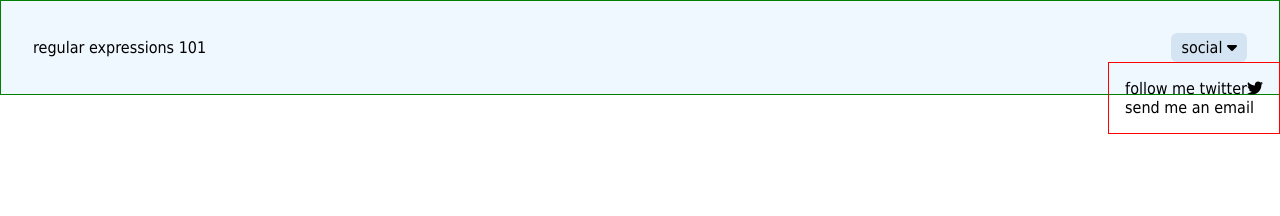
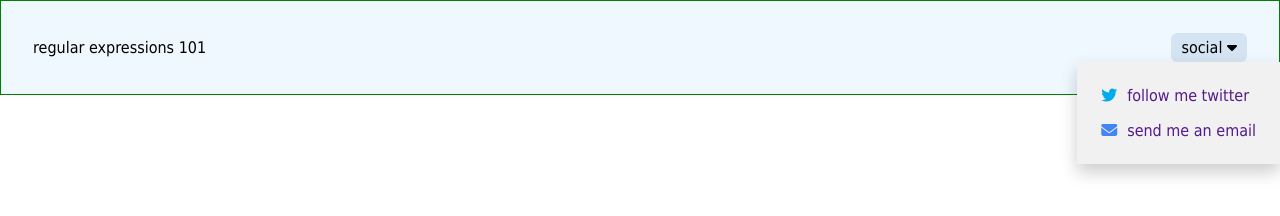
Before and after one commit to Brymmobaggins/regular-expression-helper, a plain HTML site: page index.html in a window 1280 px wide. Both pictures are taken after a click on the button "social". Drawn offline with Linux system fonts and the light colour scheme.

Commit message:
add font awesome on social button

```diff
--- a/index.html
+++ b/index.html
@@ -4,10 +4,11 @@
     <meta charset="UTF-8" />
     <meta name="viewport" content="width=device-width, initial-scale=1.0" />
     <title>Regular Expression helper</title>
-    <script
-      src="https://kit.fontawesome.com/c446e7960e.js"
-      crossorigin="anonymous"
-    ></script>
+    <link
+      rel="stylesheet"
+      href="https://cdnjs.cloudflare.com/ajax/libs/font-awesome/6.4.0/css/all.min.css"
+    />
+
     <link rel="stylesheet" href="style.css" />
   </head>
   <body>
@@ -19,8 +20,8 @@
           <i class="fa fa-caret-down"></i>
         </button>
         <div id="drop" class="dropdown-content">
-          <a href="">follow me twitter<i class="fa-brands fa-twitter"></i></a>
-          <a href="">send me an email</a>
+          <a href=""><i class="fa-brands fa-twitter"></i>follow me twitter</a>
+          <a href=""><i class="fa-solid fa-envelope"></i>send me an email</a>
         </div>
       </div>
     </nav>
--- a/style.css
+++ b/style.css
@@ -5,6 +5,7 @@
   font-family: "tahoma";
 }
 
+/* navbar */
 .nav-bar {
   display: flex;
   justify-content: space-between;
@@ -14,6 +15,7 @@
   border: 1px solid green;
 }
 
+/* navbar drop down */
 .dropdown .dropdown-btn {
   font-size: 16px;
   border-radius: 6px;
@@ -26,19 +28,34 @@
 }
 .dropdown-content {
   display: none;
+  background-color: #f1f1f1;
   position: absolute;
+  min-width: 160px;
+  /* overflow: auto; */
+  box-shadow: 0px 8px 16px 0px rgba(0,0,0,0.2);
   right: 0;
   padding: 1rem;
-  /* min-width: 200px; */
-  border:1px solid red;
   z-index: 1;
 }
 .dropdown-content a {
   display: block;
   text-decoration: none;
-  color: black;
-  /* padding: 1rem; */
+  padding: 0.5rem;
+
 }
+.dropdown-content a i{
+  text-transform: lowercase;
+  padding-right: 10px;
+}
+/* toggle class */
 .show{
   display: block;
 }
+
+/* icon style */
+.fa-twitter{
+  color:#00acee;
+}
+.fa-envelope{
+  color:#4285F4;
+}
```
